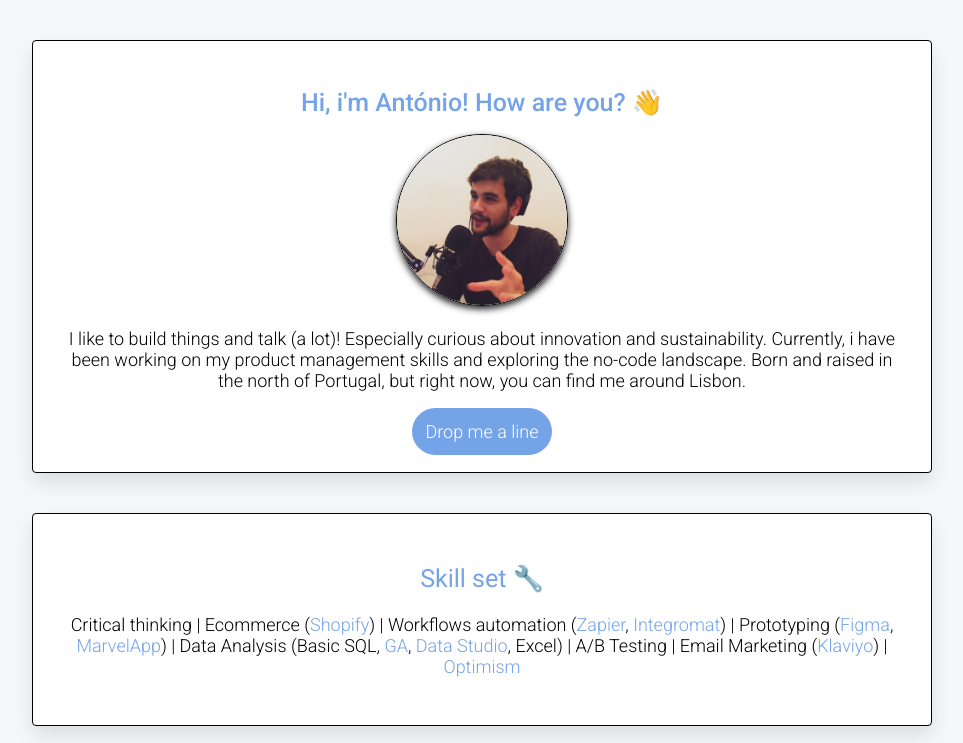
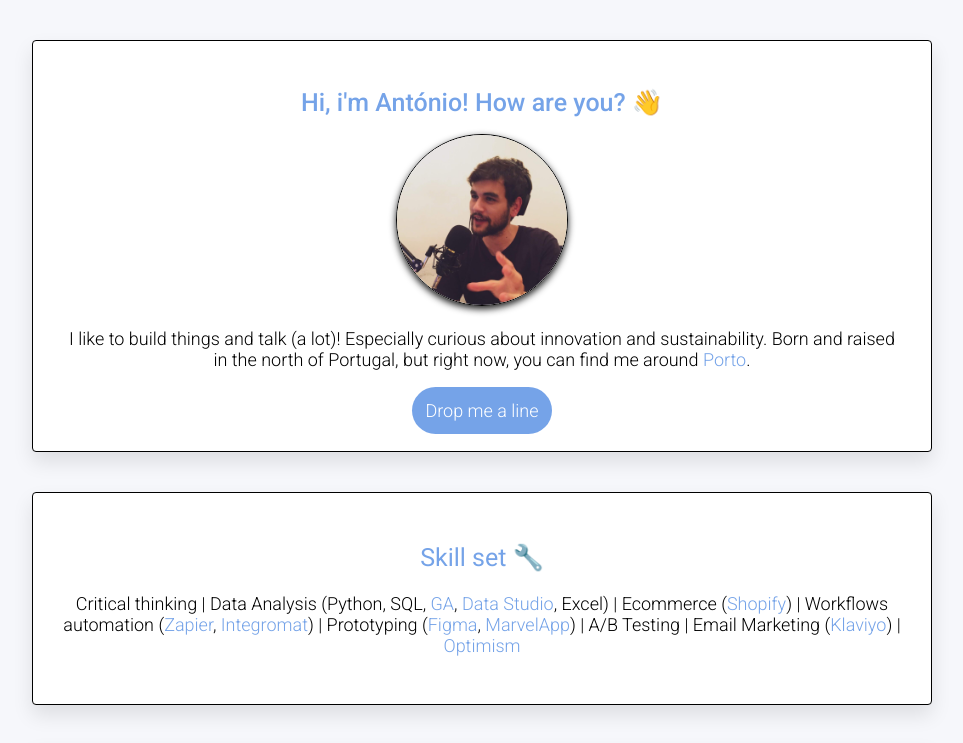
Before and after one commit to antoniojcferreira21/my-profile, a plain HTML site: page index.html in a window 1280 px wide. Shown: the top 743 px of the page, without its empty margins (158-1121 px from the left). Drawn offline with Linux system fonts and the light colour scheme.

Commit message:
Update index.html

```diff
--- a/index.html
+++ b/index.html
@@ -28,8 +28,8 @@
             <h1>Hi, i'm António! How are you? 👋</h1>
             <img src="images/profile.jpg" alt="António Ferreira" id="profile-pic">
             <p>
-                I like to build things and talk (a lot)! Especially curious about innovation and sustainability. Currently, i have been working on my product management skills and exploring the no-code landscape.
-                Born and raised in the north of Portugal, but right now, you can find me around Lisbon.
+                I like to build things and talk (a lot)! Especially curious about innovation and sustainability.
+                Born and raised in the north of Portugal, but right now, you can find me around <a href="https://goo.gl/maps/rbywagsCGmMM4oHU8" target="_blank">Porto</a>.
             </p>
             <a href="mailto:antoniojcferreira21@gmail.com" target="_blank" class="bio-btn">Drop me a line</a>
         </div>
@@ -38,10 +38,10 @@
             <h2>Skill set 🔧</h2>
             <p>
                 Critical thinking |
+                Data Analysis (Python, SQL, <a href="https://analytics.google.com/" target="_blank">GA</a>, <a href="https://datastudio.google.com/" target="_blank">Data Studio</a>, Excel) |
                 Ecommerce (<a href="https://shopify.com" target="_blank">Shopify</a>) |
                 Workflows automation (<a href="https://zapier.com" target="_blank">Zapier</a>, <a href="https://integromat.com" target="_blank">Integromat</a>) |
                 Prototyping (<a href="https://figma.com" target="_blank">Figma</a>, <a href="https://MarvelApp.com" target="_blank">MarvelApp</a>) |
-                Data Analysis (Basic SQL, <a href="https://analytics.google.com/" target="_blank">GA</a>, <a href="https://datastudio.google.com/" target="_blank">Data Studio</a>, Excel) |
                 A/B Testing |
                 Email Marketing (<a href="https://Klaviyo.com" target="_blank">Klaviyo</a>) |
                 <a href="https://www.youtube.com/watch?v=rBrd_3VMC3c" target="_blank">Optimism</a>
```
